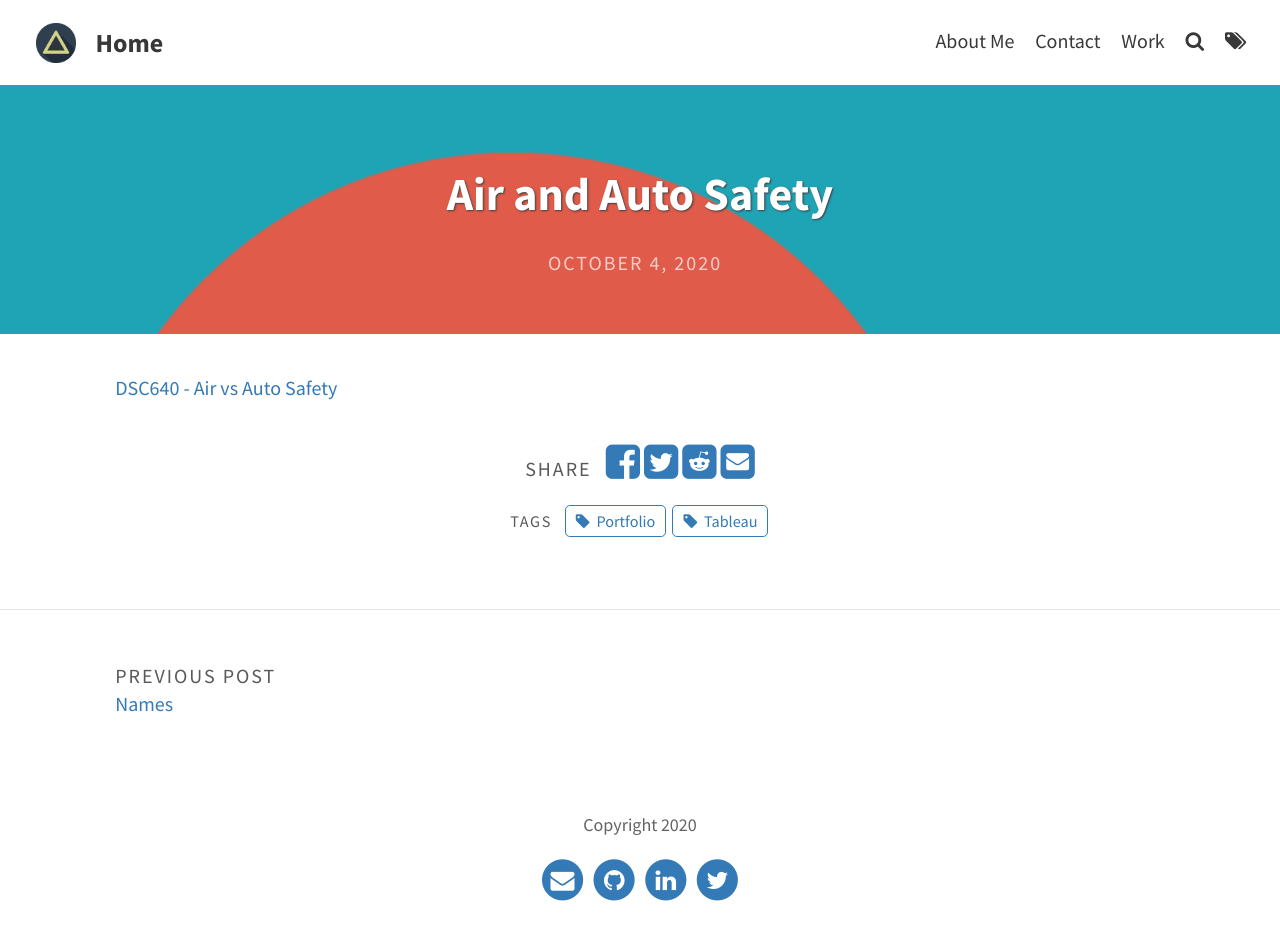
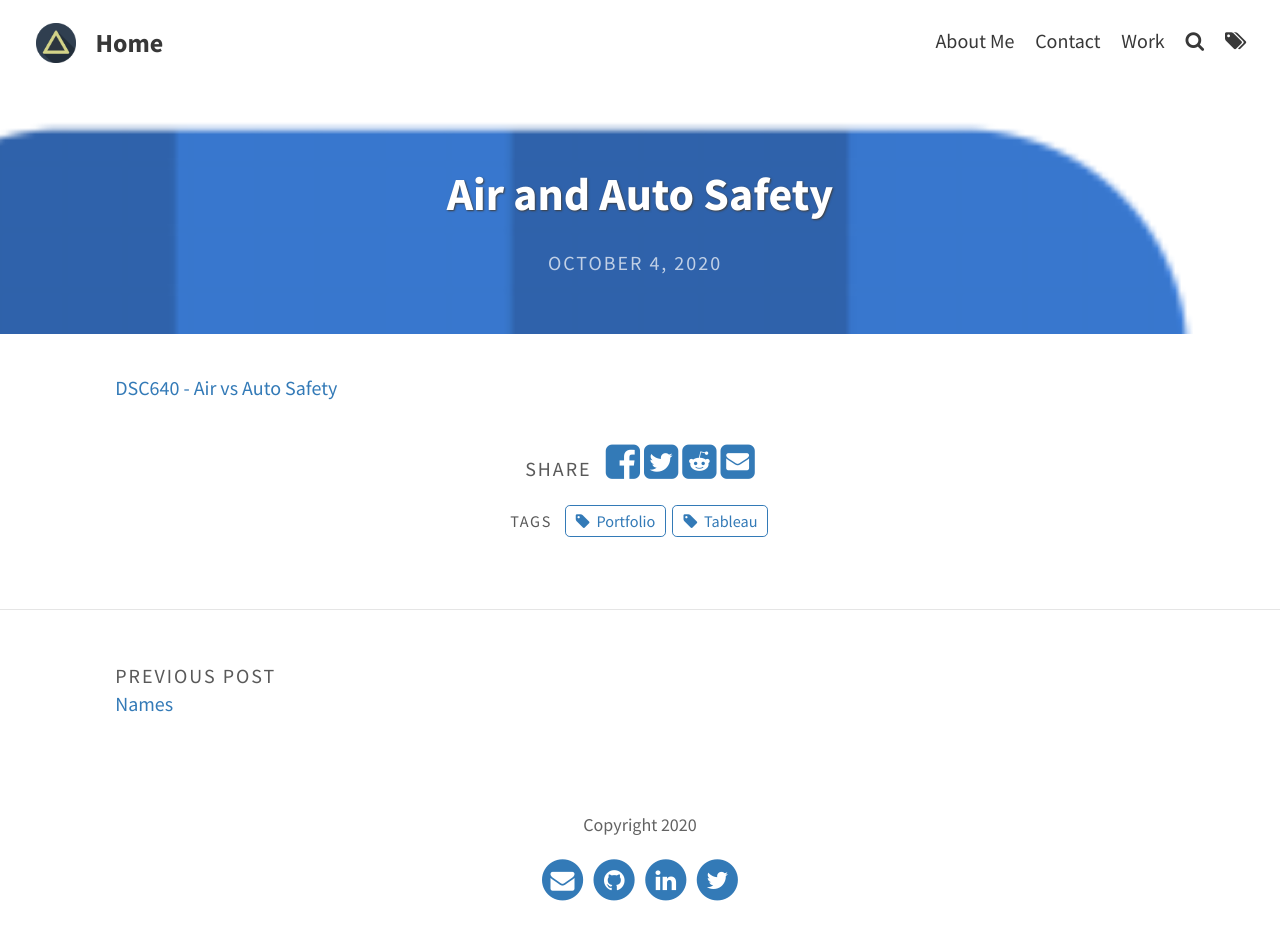
Before and after one commit to knmoses/knmoses.github.io, a Jekyll site: the page built from _portfolio/cake.md, in a window 1280 px wide. Built offline with Jekyll 4.4.1, drawn with Linux system fonts in a browser that asks for light colours.

Commit message:
Update cake.md

```diff
--- a/_portfolio/cake.md
+++ b/_portfolio/cake.md
@@ -1,8 +1,8 @@
 ---
 layout: post
 title: Air and Auto Safety
-feature-img: "assets/img/portfolio/cake.png"
-img: "assets/img/portfolio/cake.png"
+feature-img: "assets/img/portfolio/airplane.png"
+img: "assets/img/portfolio/airplane.png"
 date: 04 October 2020
 tags: [Tableau, Portfolio]
 ---
```
